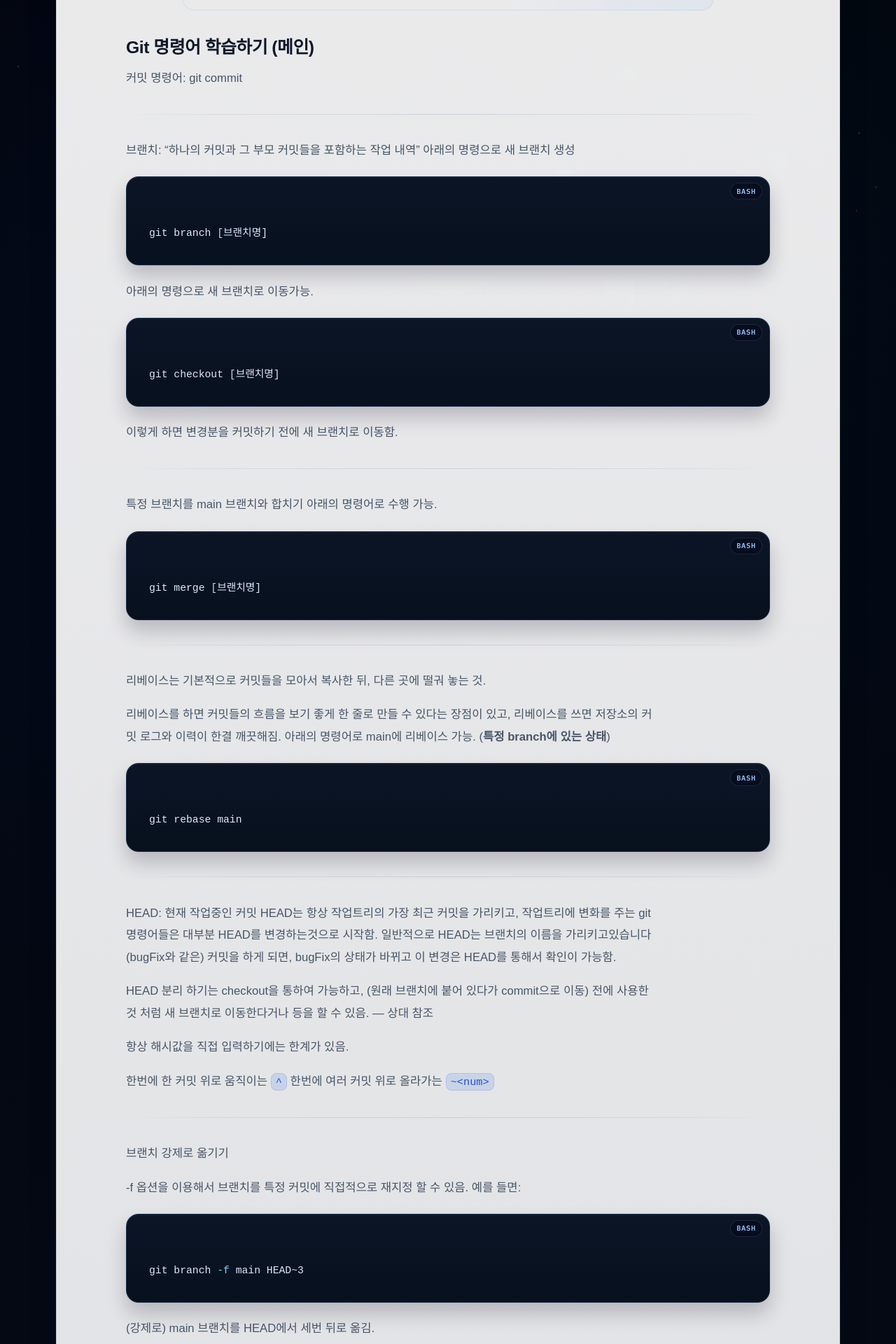
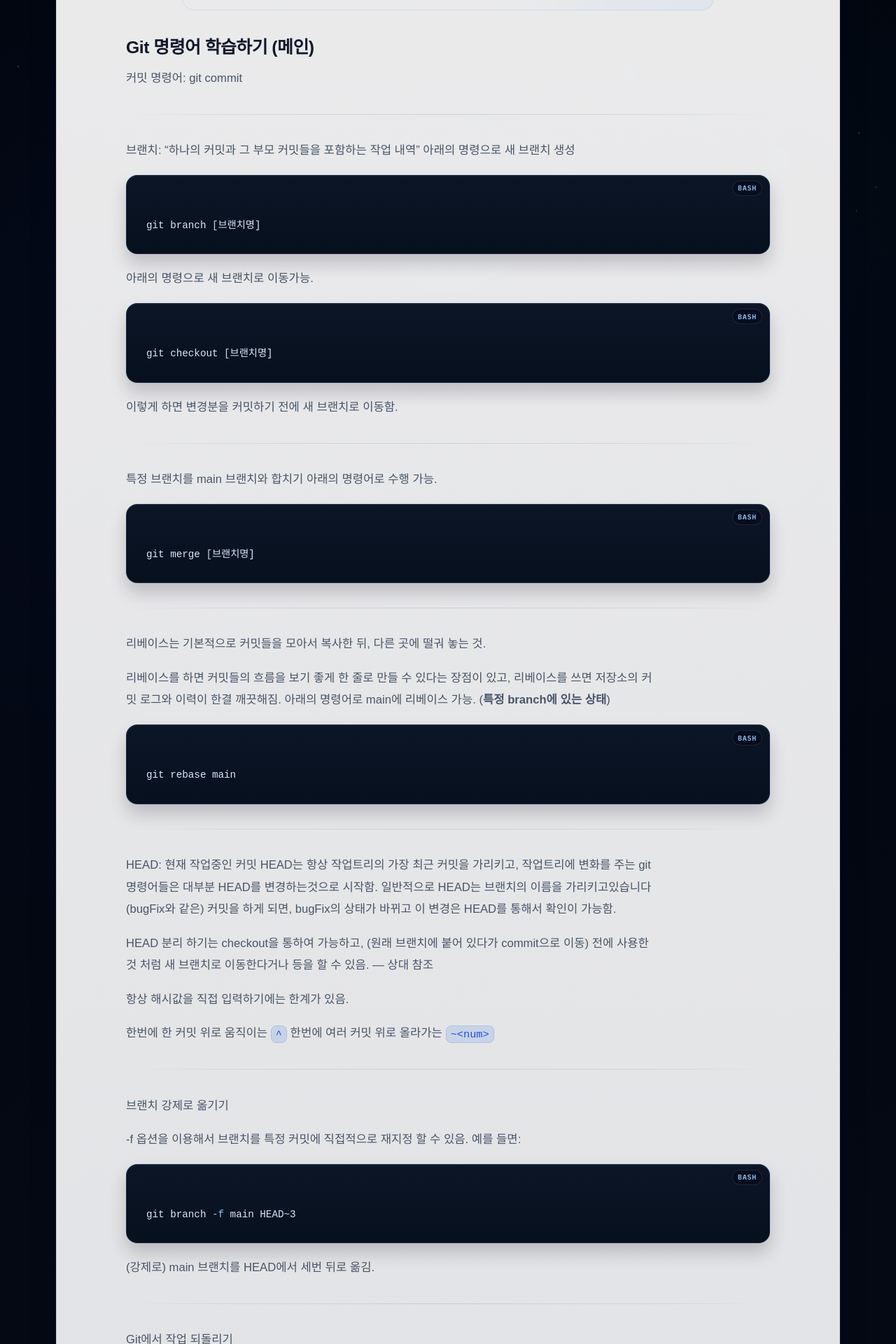
Before and after one commit to katarinabluu-gosegulover/Hercent.github.io, a Jekyll site: the page built from _posts/2026-04-15-git-learning1.md, in a window 1280 px wide. Shown: the part 377-2297 px from the top of the page at 70% size. Built offline with Jekyll 4.4.1, drawn with Linux system fonts in a browser that asks for light colours; some web fonts are replaced; grey boxes are pictures that could not be loaded.

Commit message:
Tighten code block sizing

```diff
--- a/assets/styles.css
+++ b/assets/styles.css
@@ -1167,13 +1167,13 @@ h3 {
   position: relative;
   width: 100%;
   max-width: var(--article-width-wide);
-  margin: 1.35rem 0;
+  margin: 1.2rem 0;
   overflow: hidden;
   border: 1px solid var(--code-border);
-  border-radius: 18px;
+  border-radius: 16px;
   background: linear-gradient(180deg, var(--code-surface-alt), var(--code-surface));
   box-shadow:
-    0 16px 28px rgba(2, 6, 23, 0.20),
+    0 14px 24px rgba(2, 6, 23, 0.18),
     inset 0 1px 0 rgba(255, 255, 255, 0.04);
 }
 
@@ -1182,20 +1182,20 @@ h3 {
 .article-body > pre::before {
   content: "code";
   position: absolute;
-  top: 8px;
+  top: 7px;
   right: 10px;
   z-index: 2;
   display: inline-flex;
   align-items: center;
   justify-content: center;
-  min-height: 22px;
-  padding: 0 8px;
+  min-height: 20px;
+  padding: 0 7px;
   border: 1px solid rgba(148, 163, 184, 0.16);
   border-radius: 999px;
   background: rgba(2, 6, 23, 0.44);
   color: var(--code-label);
   font-family: "IBM Plex Mono", Consolas, monospace;
-  font-size: 0.64rem;
+  font-size: 0.62rem;
   font-weight: 600;
   letter-spacing: 0.08em;
   text-transform: uppercase;
@@ -1254,7 +1254,7 @@ h3 {
 .article-body figure.highlight pre,
 .article-body > pre {
   margin: 0;
-  padding: 34px 16px 16px;
+  padding: 30px 14px 14px;
   overflow-x: auto;
   border: 0;
   border-radius: 0;
@@ -1272,8 +1272,8 @@ h3 {
   border-radius: 0;
   background: transparent;
   color: var(--code-copy);
-  font-size: 0.92rem;
-  line-height: 1.7;
+  font-size: 0.89rem;
+  line-height: 1.65;
   white-space: pre;
   box-shadow: none;
 }
```
